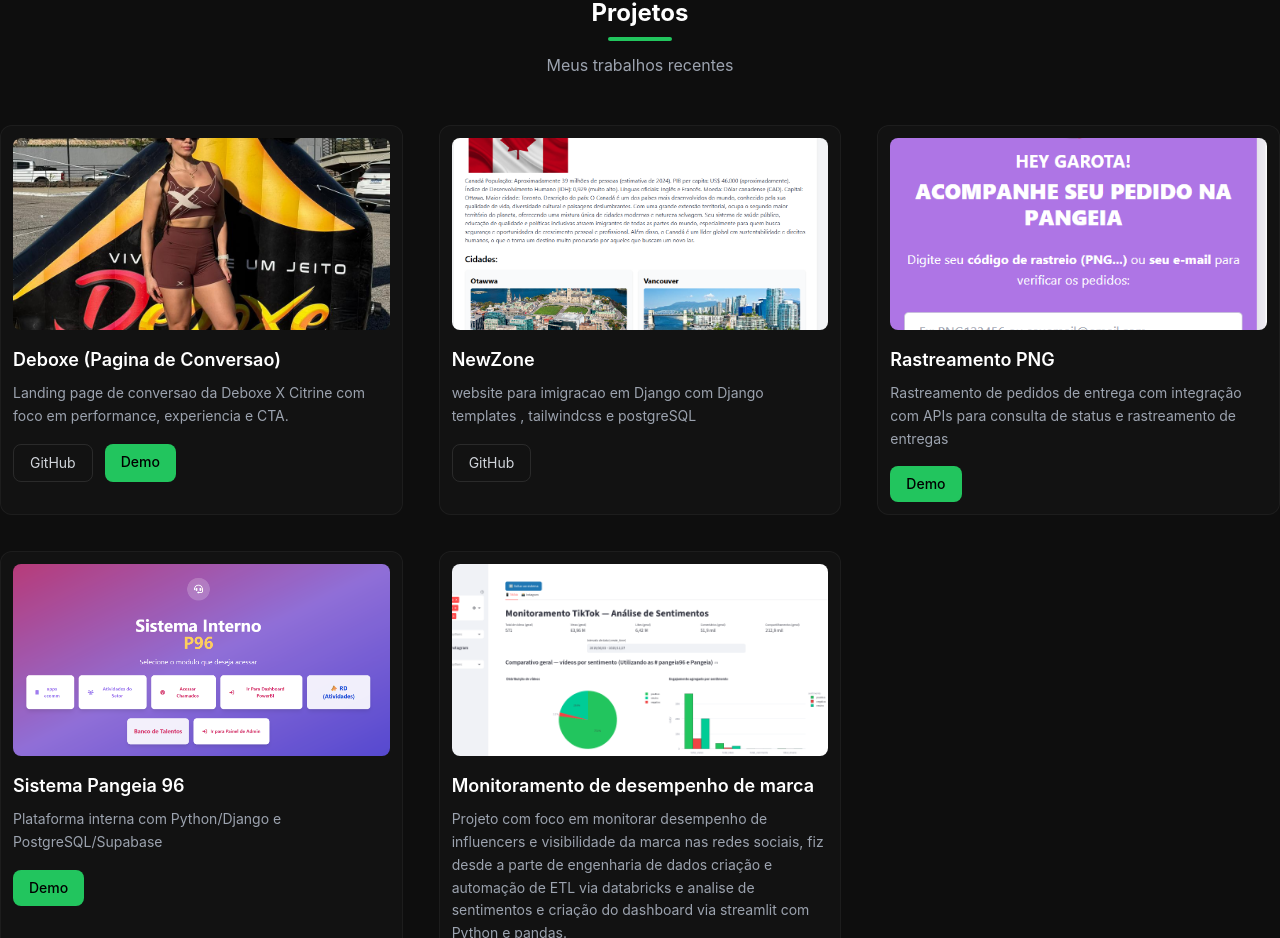
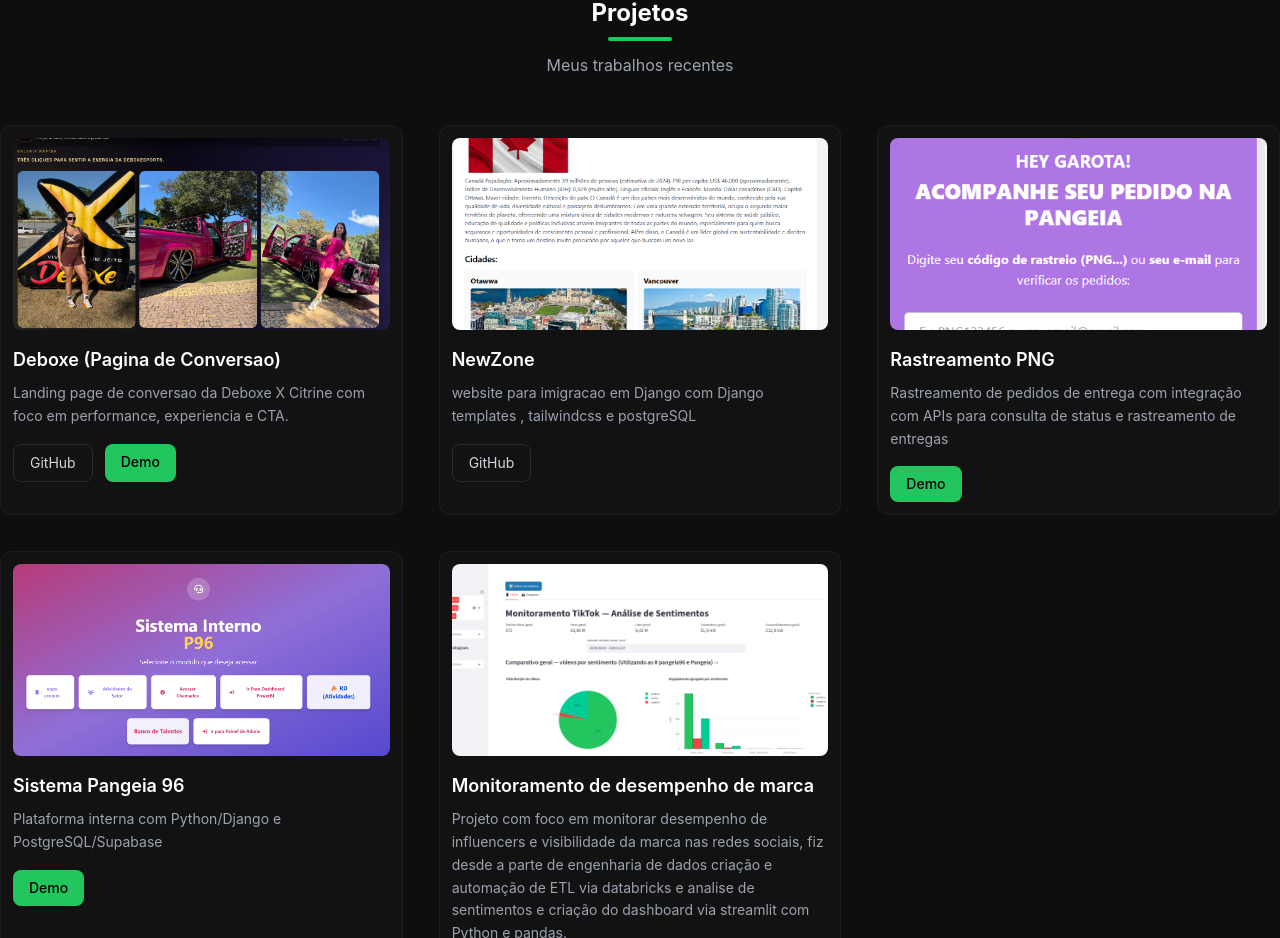
Before and after one commit to guilhermetborges/Portifolio, a Next.js app: page / in a window 1280 px wide. Shown: the part 2920-3858 px from the top of the page. Built offline with nearby package versions, Linux system fonts and the light colour scheme.

Commit message:
atualiza imagem do projeto Deboxe para captura solicitada

```diff
--- a/i18n/en.ts
+++ b/i18n/en.ts
@@ -90,7 +90,7 @@
         desc: "Deboxe X Citrine conversion landing page focused on performance, experience, and strong CTAs.",
         github: "https://github.com/guilhermetborges/deboxe_LP",
         demo: "https://deboxe-citrine-lp.vercel.app",
-        image: "/icons/deboxe-lp.jpeg",
+        image: "/Captura de tela de 2026-04-11 19-28-30.png",
       },
       {
         title: "NewZone",
--- a/i18n/pt.ts
+++ b/i18n/pt.ts
@@ -90,7 +90,7 @@
         desc: "Landing page de conversao da Deboxe X Citrine com foco em performance, experiencia e CTA.",
         github: "https://github.com/guilhermetborges/deboxe_LP",
         demo: "https://deboxe-citrine-lp.vercel.app",
-        image: "/icons/deboxe-lp.jpeg",
+        image: "/Captura de tela de 2026-04-11 19-28-30.png",
       },
       {
         title: "NewZone",
```
